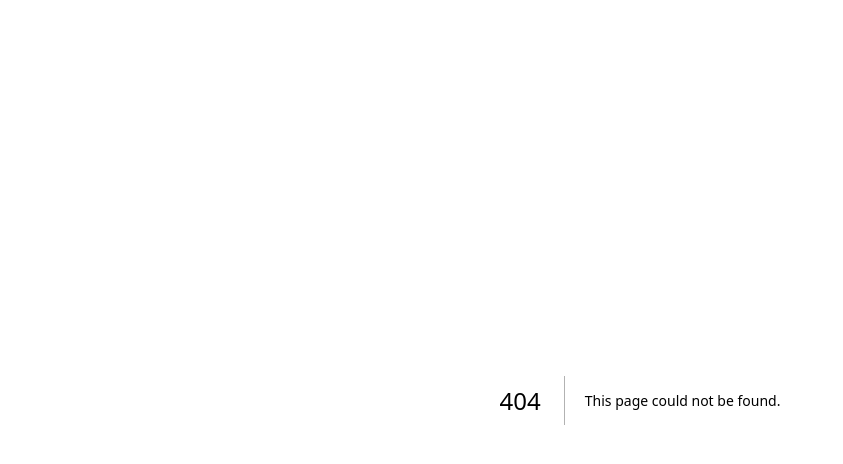
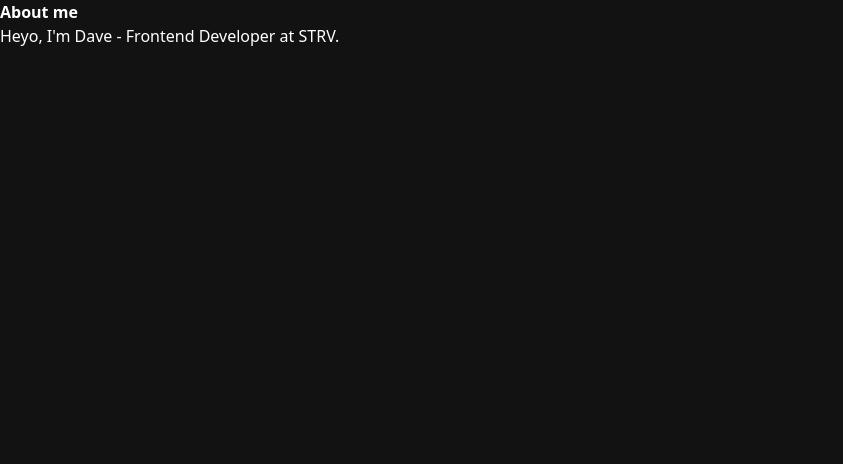
Before and after one commit to haidave/haidave-com, a Next.js app: page /about in a window 1280 px wide. Before the commit this address had no page. Shown: the top 464 px of the page, without its empty margins (0-843 px from the left). Built offline with nearby package versions, Linux system fonts and the light colour scheme.

Commit message:
feat: add about page

```diff
--- /dev/null
+++ b/src/app/about/page.tsx
@@ -0,0 +1,15 @@
+import type { Metadata } from 'next'
+
+export const metadata: Metadata = {
+  title: 'About',
+  description: 'Frontend Developer at STRV.',
+}
+
+export default function AboutPage() {
+  return (
+    <section>
+      <h1 className="font-bold">About me</h1>
+      <p>Heyo, I&apos;m Dave - Frontend Developer at STRV.</p>
+    </section>
+  )
+}
```
